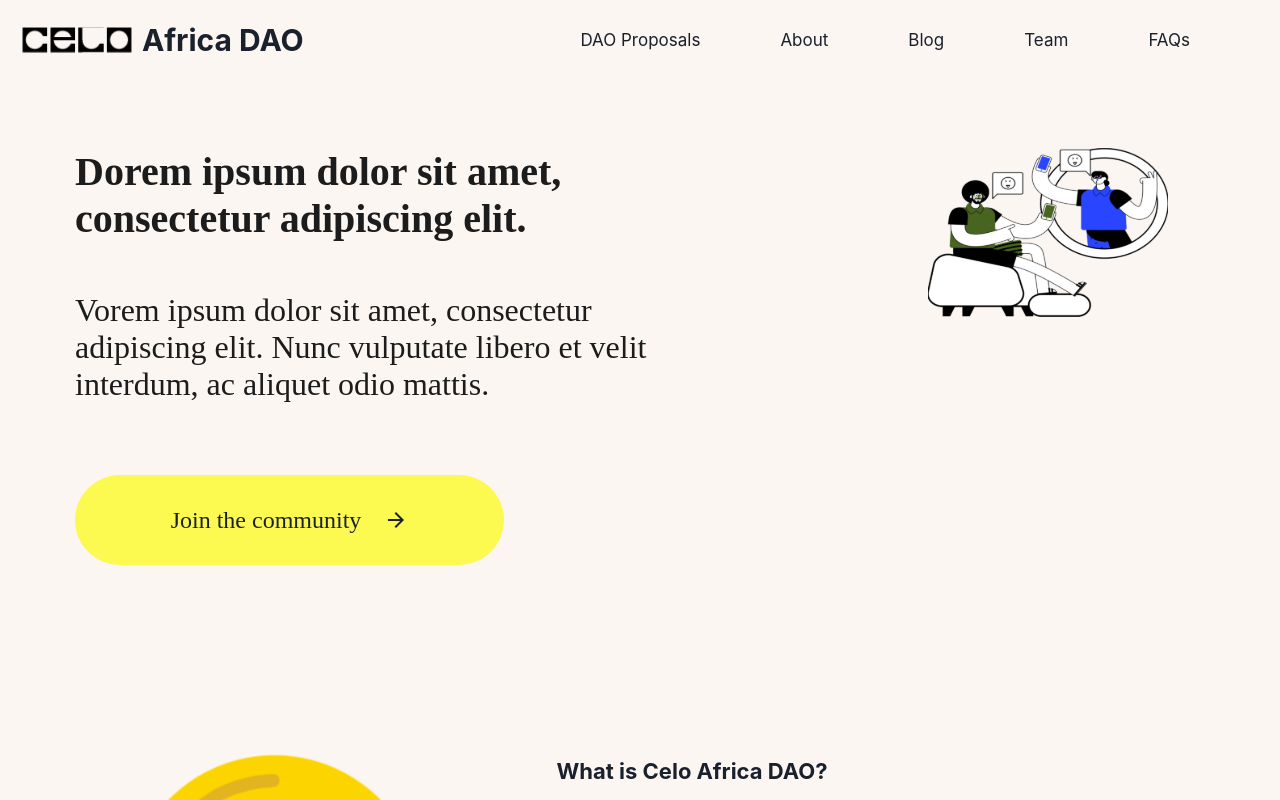
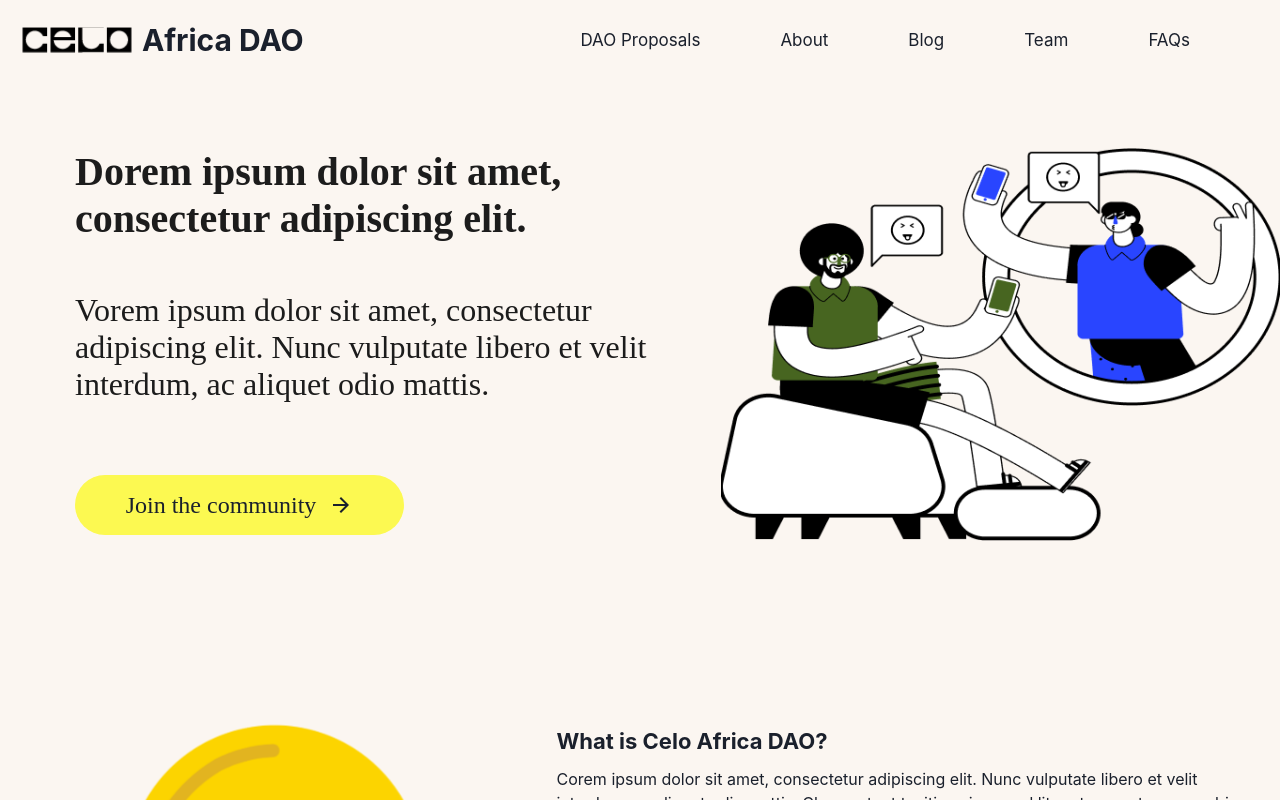
Before and after one commit to Mentor-Ntech/celo-africa-dao, a Next.js app: page / in a window 1280 px wide. Shown: the top 800 px of the page. Built offline with nearby package versions, Linux system fonts and the light colour scheme.

Commit message:
Button and illustration adjust

```diff
--- a/components/Hero/Hero.js
+++ b/components/Hero/Hero.js
@@ -31,13 +31,15 @@
         bg="#FBF6F1"
         pl={{base: "21px", sm:"40px", md:"75px"}}
         pt={{base: "94px", sm:"99px", md:"148px"}}
-        pr="112px"
         flexDir="row"
-        columnGap="239.63px"
+        // columnGap="263.63px"
 
         // display={["flex", "flex", "flex", "flex"]}
       >
       <Box
+      width="688.31px"
+
+
       //  mt={{base: "64px", sm:"30em", md:"148px"}}
       >
         <Heading
@@ -56,12 +58,14 @@
         <Text
           as="p"
           color="#1C1C1C"
+          // width="661px"
           fontFamily="Sofia Sans"
           fontSize={{ base:"18px", sm:"22px", md:"32px",}}
           fontWeight="300"
           lineHeight="normal"
           fontStyle="normal"
           mb={{base: "29px", sm:"20px", md:"72px",}}
+          columnGap="290.93px"
         >
           Vorem ipsum dolor sit amet, consectetur adipiscing elit. Nunc
           vulputate libero et velit interdum, ac aliquet odio mattis.
@@ -72,23 +76,24 @@
           bg="#FCF951"
           // width="429px"
           borderRadius="60px"
-          height={{base: "48px", sm:"55px", md:"90px"}}
+          height={{base: "48px", sm:"55px", md:"60px"}}
           padding="10px"
-          columnGap="15px"
+          columnGap="5px"
           justify-content="center"
           align-items="center"
           fontSize={{base: "16px", md:"24px"}}
           fontFamily="Sofia Sans"
           fontWeight="400px"
-          w={{base: "246px", md:"429px"}}
+          w={{base: "246px", md:"329px"}}
           mb={{base: "58px", sm:"125px", md:"148px"}}
+
 
         >
           <Link href="/">Join the community</Link>
         </Button>
       </Box>
 
-        <ChakraBox
+        <ChakraBox width="595px"
         // boxSize={{base: "700", md: "2000px"}}
         display={["none", "none", "none", "flex"]} flexDir="column">
         <Image src={HeroImg} />
```
